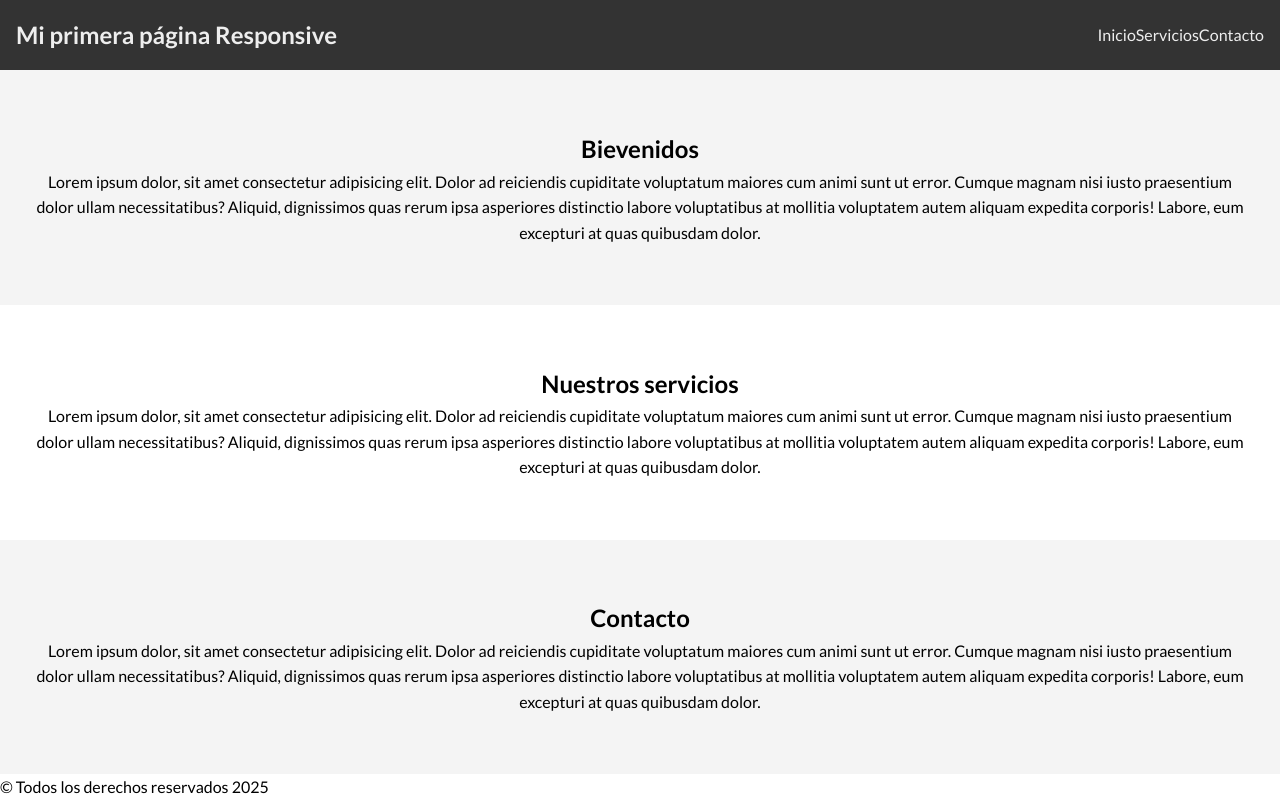
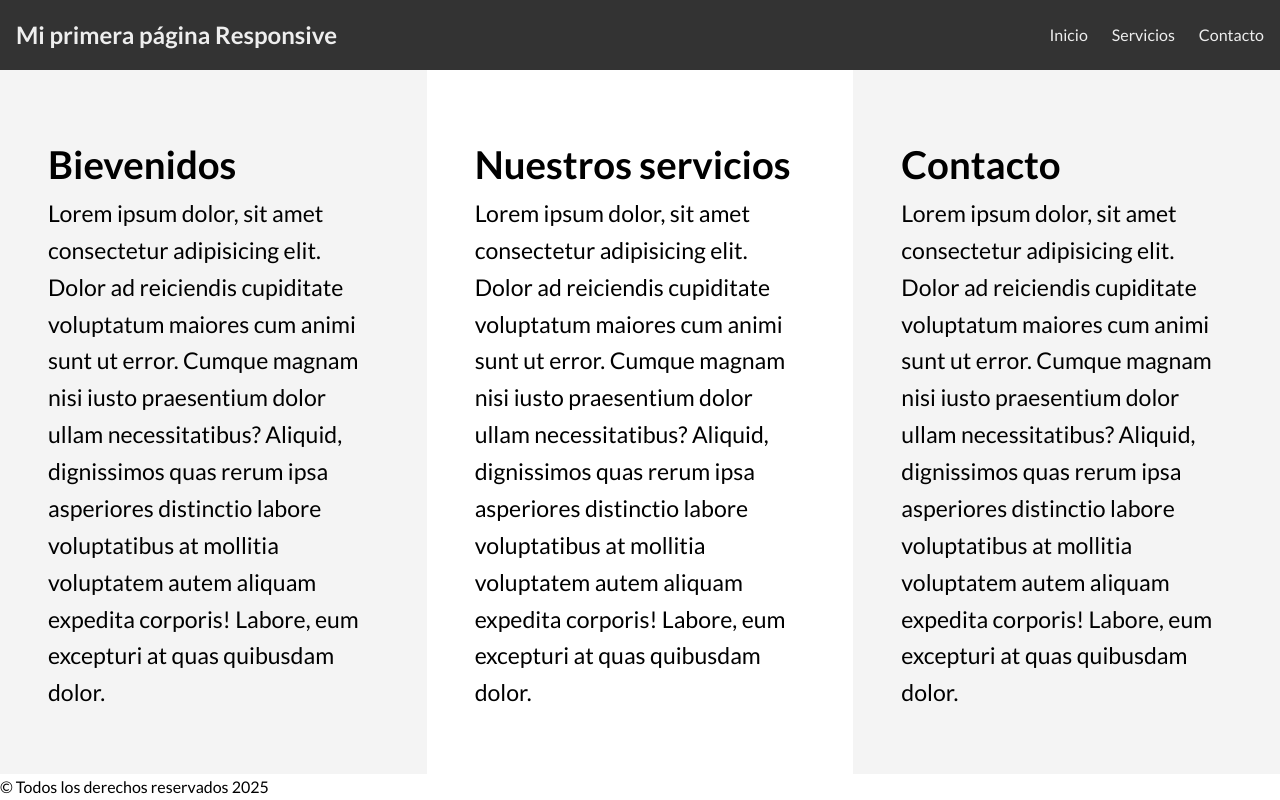
Before and after one commit to mlapeducacionit/pescar_desarrolo-web-avanzado-06, a website built with Vite: page 01.repaso-breakpoints-media-queries/index.html in a window 1280 px wide. Built offline with nearby package versions, Linux system fonts and the light colour scheme.

Commit message:
empezando a trabajar con la versión desktop

```diff
--- a/01.repaso-breakpoints-media-queries/src/style.css
+++ b/01.repaso-breakpoints-media-queries/src/style.css
@@ -123,12 +123,38 @@ section:nth-child(2n+1) {
     .hamburguesa {
         display: none;
     }
+
+    header nav ul {
+        flex-direction: row;
+        gap: 1.5rem; /* row-gap & column-gap */
+    }
+
+    main {
+        font-size: 1.2em;
+    }
 }
 
 /* ! Extra large       |	≥1200px */
 /* Para el resto de dispositivos (Desktop, Televisores...) */
 @media screen and (min-width: 1200px) {
+    main {
+        flex-direction: row;
+    }
 
+    section {
+        text-align: left;
+        flex: 1;
+        align-items: flex-start;
+        padding: 3rem;
+    }
+
+    section h2 {
+        font-size: 2em;
+    }
+
+    section p {
+        font-size: 1.2em;
+    }
 }
 
 /* https://developer.mozilla.org/es/docs/Web/CSS/CSS_media_queries/Using_media_queries */
```
